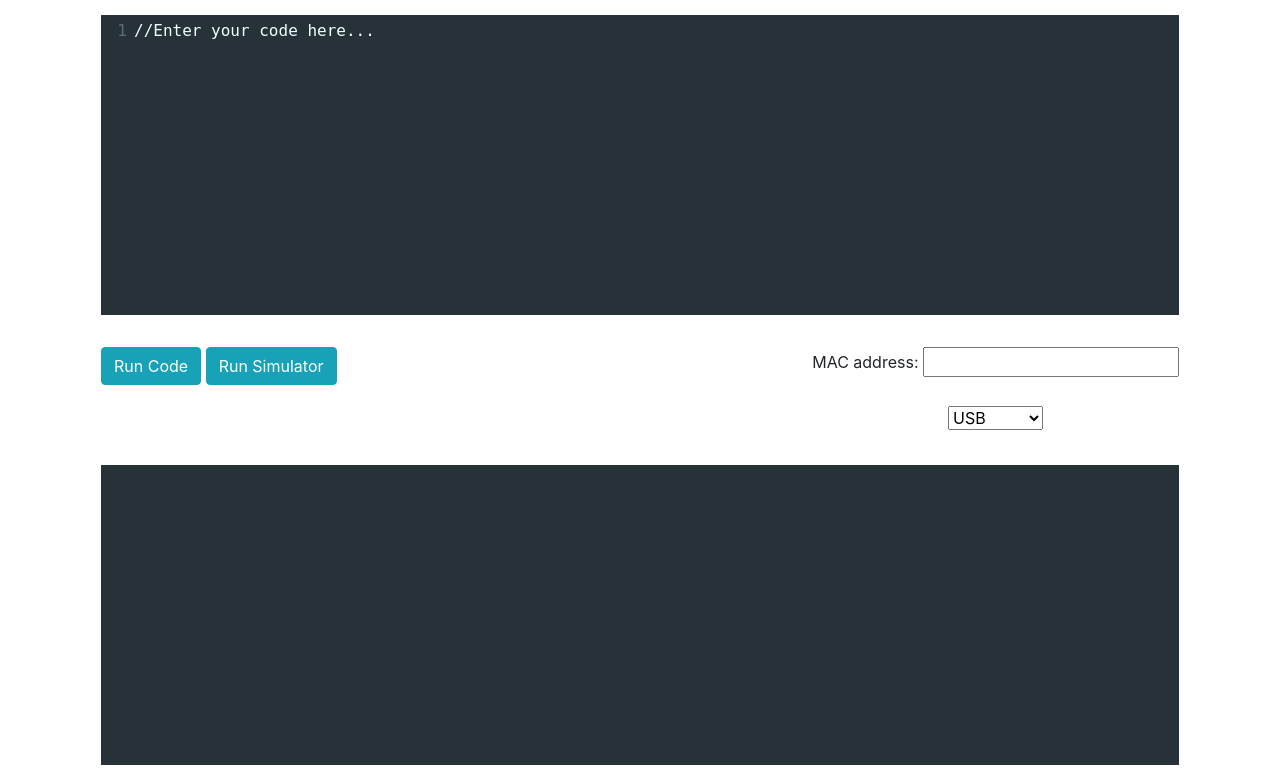
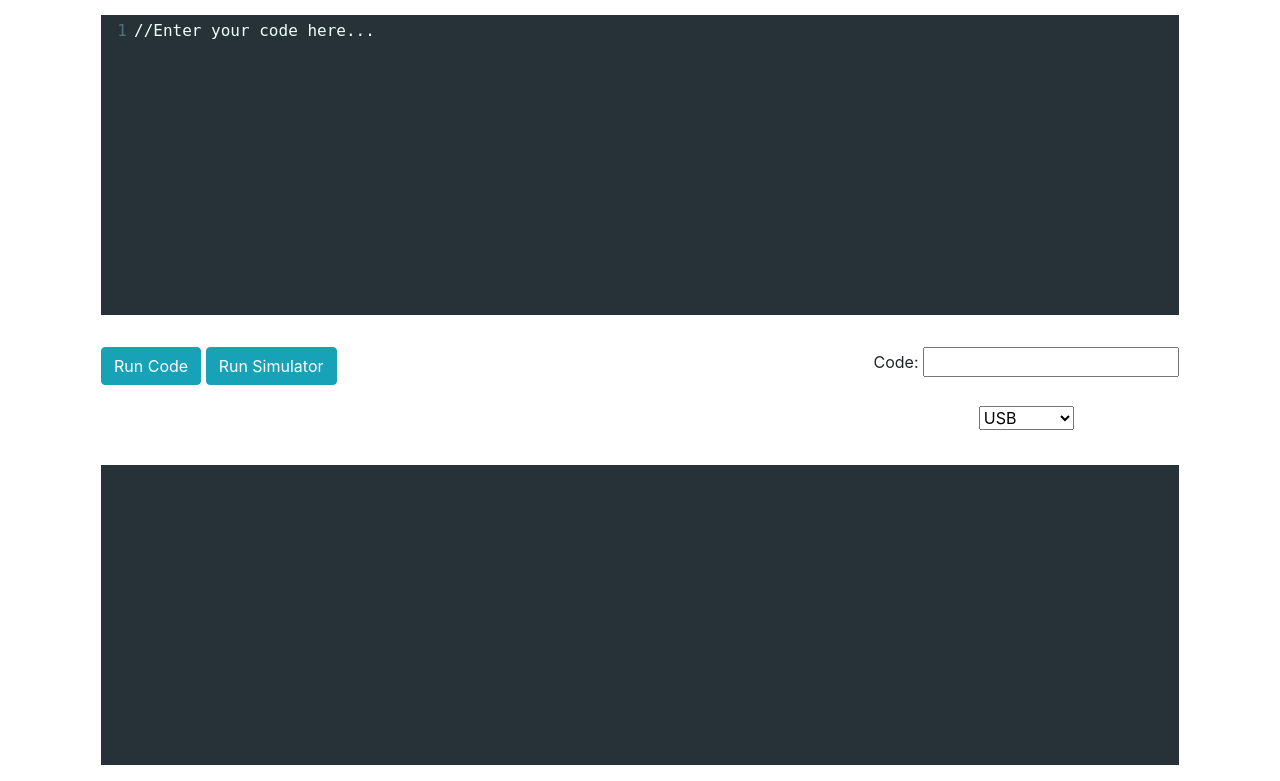
Before and after one commit to MihneaBoca/Remote-Robot-Tutor, a Django app: page / in a window 1280 px wide. Shown: the part 69-850 px from the top of the page. Run offline with Django 3.2, Linux system fonts and the light colour scheme; parts of the project's set-up code (start-up, migrations or seed data) failed here and were passed over; some libraries are stand-ins or nearby versions.

Commit message:
Changed mac_address to code

```diff
--- a/RemoteRobot/views.py
+++ b/RemoteRobot/views.py
@@ -14,13 +14,13 @@ def index(request):
     output_terminal = ""
 
     if request.method == 'POST':
-        if Code.objects.filter(mac_address=request.POST['mac_address']).exists():
-            Code.objects.filter(mac_address=request.POST['mac_address']).delete()
+        if Code.objects.filter(mac_address=request.POST['password']).exists():
+            Code.objects.filter(mac_address=request.POST['password']).delete()
         code = request.POST['terminal']
-        mac_address = request.POST['mac_address']
+        password = request.POST['password']
         connection_type = request.POST['connection_type']
         #error_terminal = request.POST['error_terminal']  # request.POST.get('error_terminal', '')#request.POST['error_terminal']
-        new_code = Code.objects.get_or_create(code=code, mac_address=mac_address, connection_type=connection_type)[0]
+        new_code = Code.objects.get_or_create(code=code, mac_address=password, connection_type=connection_type)[0]
         print(code)
         message = 'Done.'
 
@@ -44,11 +44,11 @@ def index(request):
             except socket.timeout:
                 message = 'Connection timeout'
                 return render(request, 'index.html',
-                              {'code': code, 'mac_address': mac_address, 'connection_type': connection_type,
+                              {'code': code, 'password': password, 'connection_type': connection_type,
                                'message': message})
             s.close()
             return render(request, 'index.html',
-                          {'code': code, 'mac_address': mac_address, 'connection_type': connection_type,
+                          {'code': code, 'password': password, 'connection_type': connection_type,
                            'message': message})
 
         # with socket.socket(socket.AF_INET, socket.SOCK_STREAM) as s:
@@ -62,7 +62,7 @@ def index(request):
         #     except socket.timeout:
         #         message = 'Connection timeout'
         #         return render(request, 'index.html',
-        #                       {'code': code, 'mac_address': mac_address, 'connection_type': connection_type,
+        #                       {'code': code, 'password': password, 'connection_type': connection_type,
         #                        'message': message})
         #     print('Connected by', addr)
         #     message = 'Connected by ' + str(addr)
@@ -70,7 +70,7 @@ def index(request):
         #     conn.sendall(my_str_as_bytes)
         #     conn.close()
         #     return render(request, 'index.html',
-        #                   {'code': code, 'mac_address': mac_address, 'connection_type': connection_type,
+        #                   {'code': code, 'password': password, 'connection_type': connection_type,
         #                    'message': message})
 
         grammar = '''
@@ -111,7 +111,7 @@ def index(request):
         except (textx.exceptions.TextXSyntaxError, AttributeError):
             message = 'Expected comment or Forward, Backward, TurnRight or TurnLeft commands.'
             return render(request, 'index.html',
-                          {'code': code, 'mac_address': mac_address, 'connection_type': connection_type,
+                          {'code': code, 'password': password, 'connection_type': connection_type,
                            'message': message})
 
         class Robottutor(object):
@@ -152,7 +152,7 @@ def index(request):
             robot = Robottutor()
             result = robot.interpret(robot_code)
             print(result)
-            print(mac_address)
+            print(password)
         except AttributeError:
             result = []
 
@@ -169,7 +169,7 @@ def index(request):
                     0.01518,  # radius_wheel
                     0.11495,  # tread
                     protocol=protocol,
-                    host=str(mac_address),
+                    host=str(password),
                     speed=10
             ) as my_vehicle:
                 parcours = my_vehicle.drive_straight(0.0)
@@ -192,7 +192,7 @@ def index(request):
             # parcours = (exec(robot.interpret(robot_code)))
             # parcours.start(thread=False)
         return render(request, 'index.html',
-                      {'code': code, 'mac_address': mac_address, 'connection_type': connection_type,
+                      {'code': code, 'password': password, 'connection_type': connection_type,
                        'message': message})
 
     return render(request, 'index.html', {'enter_code': enter_code, 'output_terminal': output_terminal})
--- a/templates/index.html
+++ b/templates/index.html
@@ -38,8 +38,8 @@
             <button class="btn btn-info" type="Submit" id="id_submit_code" name="submit_code">Run Code</button>
             <button class="btn btn-info" type="Submit" id="id_submit_simulator" name="submit_simulator">Run Simulator</button>
             <div style="float: right">
-                <label>MAC address: </label>
-                <input id="mac_address" name="mac_address" value={{ mac_address }}>
+                <label>Code: </label>
+                <input id="password" name="password" value={{ password }}>
                 <br /> <br />
                 <div style="align-items: center" align="center">
                     <select id="connection_type" name="connection_type">
```
Also changed, not shown: tests/functional_tests.py (+1 -1 lines).
